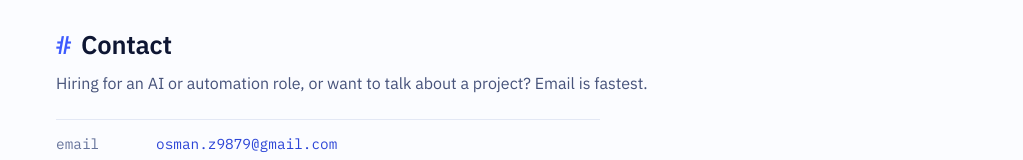
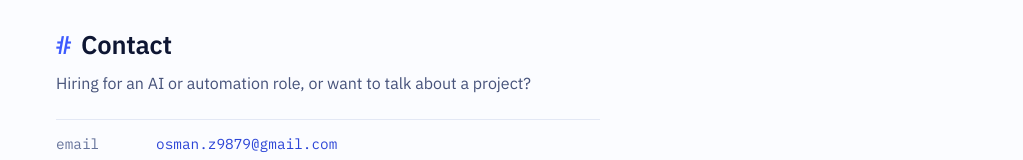
Before and after one commit to shah9879/osmanzain-site, a plain HTML site: page index.html in a window 1280 px wide. Shown: the part 4501-4661 px from the top of the page, without its empty margins (128-1151 px from the left). Drawn offline with Linux system fonts and the light colour scheme.

Commit message:
Contact copy: drop 'Email is fastest'
Co-Authored-By: Claude Sonnet 5 <noreply@anthropic.com>

```diff
--- a/index.html
+++ b/index.html
@@ -175,7 +175,7 @@ python · claude api · n8n · fastapi · sqlite
   <!-- CONTACT -->
   <section class="section wrap" id="contact">
     <h2><span class="hash mono">#</span>Contact</h2>
-    <p class="sub">Hiring for an AI or automation role, or want to talk about a project? Email is fastest.</p>
+    <p class="sub">Hiring for an AI or automation role, or want to talk about a project?</p>
     <ul class="contact mono">
       <li><span>email</span><a data-email-text href="#"></a></li>
       <li><span>github</span><a data-github-text href="#"></a></li>
```
